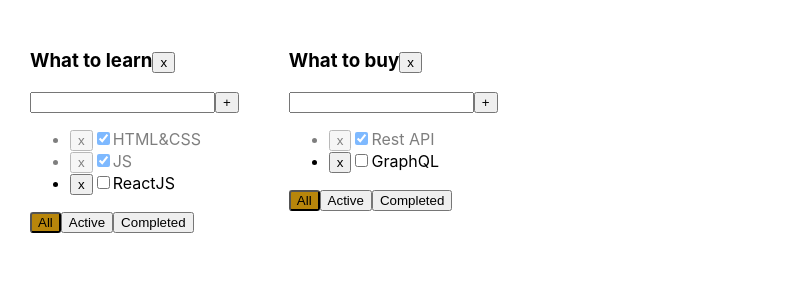
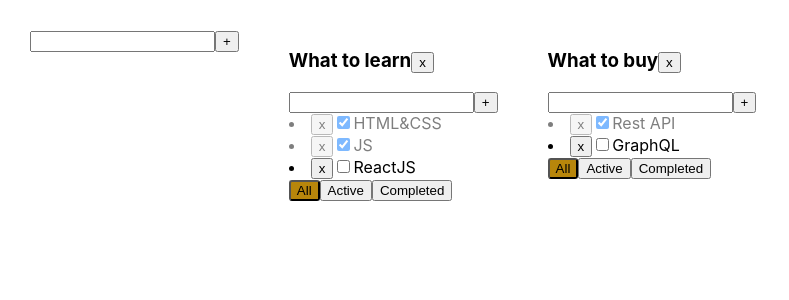
Before and after one commit to gurskygursky/incubator-todo, a React (Create React App) app: page / in a window 1280 px wide. Shown: the top 300 px of the page, without its empty margins (0-789 px from the left). Built offline with nearby package versions, Linux system fonts and the light colour scheme.

Commit message:
task component, fixed error output

```diff
--- a/src/AddItem.tsx
+++ b/src/AddItem.tsx
@@ -42,13 +42,16 @@ export const AddItem: React.FC<PropsType> = (props) => {
             if (inputValue !== '') {
                 onClickHandler();
             }
+            if (inputValue === null) {
+                setError('Incorrect input value');
+            }
         }
     }
 
     const onBlurHandler = (event: ChangeEvent<HTMLInputElement>) => {
-        if (event.currentTarget.value === '') {
-            setError('Incorrect input values');
-        }
+        // if (event.currentTarget.value === '') {
+        //     setError('Incorrect input values');
+        // }
         if (event.currentTarget.value !== '') {
             setError('');
         }
--- a/src/App.tsx
+++ b/src/App.tsx
@@ -5,19 +5,6 @@ import {TasksFilterType, TasksType, TaskType, Todolist, TodolistType} from './To
 import {AddItem} from './AddItem';
 
 export const App = () => {
-
-    // const [tasks, setTasks] = useState<Array<TaskType>>(
-    //     [
-    //         {id: v1(), title: 'HTML&CSS', isDone: true},
-    //         {id: v1(), title: 'JS', isDone: true},
-    //         {id: v1(), title: 'ReactJS', isDone: false},
-    //     ],
-    // );
-
-    // const [lists, setLists] = useState<Array<TodolistType>>([
-    //     {id: v1(), title: 'What to learn', filter: 'All'},
-    //     {id: v1(), title: 'What to read', filter: 'All'}
-    // ]);
 
     let todolistID1 = v1();
     let todolistID2 = v1();
@@ -36,9 +23,8 @@ export const App = () => {
         [todolistID2]: [
             {id: v1(), title: 'Rest API', isDone: true},
             {id: v1(), title: 'GraphQL', isDone: false},
-        ]
-    })
-
+        ],
+    });
 
     const removeTask = (todolistID: string, taskID: string) => {
         setTasks({...tasks, [todolistID]: tasks[todolistID].filter((task: TaskType) => task.id !== taskID)});
@@ -62,7 +48,6 @@ export const App = () => {
     const addTask = (todolistID: string, title: string) => {
         tasks[todolistID] = [{id: v1(), title, isDone: false}, ...tasks[todolistID]];
         setTasks({...tasks});
-        // setTasks([{id: v1(), title, isDone: false}, ...tasks])
     }
 
     const addTodolist = (title: string) => {
@@ -83,7 +68,7 @@ export const App = () => {
         setTasks({
             ...tasks,
             [todolistID]: tasks[todolistID].map((task: TaskType) => task.id === taskID ? {...task, title} : task)
-        })
+        });
     }
 
     const editTodolistTitle = (todolistID: string, title: string) => {
@@ -92,7 +77,7 @@ export const App = () => {
 
     return (
         <div className="App">
-            {/*<AddItem callback={addTodolist}/>*/}
+            <AddItem callback={addTodolist}/>
             {
                 lists.map((todolist: TodolistType) => {
 
--- /dev/null
+++ b/src/Task.tsx
@@ -0,0 +1,38 @@
+import React, {ChangeEvent} from 'react';
+import {TaskType} from './Todolist';
+import {EditableSpan} from './EditableSpan';
+
+type TaskPropsType = {
+    task: TaskType;
+    todolistID: string;
+    removeTask: (todolistID: string, taskID: string) => void;
+    changeTaskStatus: (todolistID: string, taskID: string, isDone: boolean) => void;
+    editTaskTitle: (taskID: string, title: string) => void;
+}
+
+
+export const Task: React.FC<TaskPropsType> = (props) => {
+
+    const removeTask = (todolistID: string, taskID: string) => {
+        props.removeTask(todolistID, taskID);
+    }
+
+    const handleChangeCheckBox = (todolistID: string, taskID: string, isDone: boolean) => {
+        props.changeTaskStatus(todolistID, taskID, isDone);
+    }
+
+    const editTaskTitle = (taskID: string, title: string) => {
+        props.editTaskTitle(taskID, title);
+    }
+
+    return (
+        <li key={props.task.id} className={props.task.isDone ? 'is-done' : ''}>
+            <button onClick={() => removeTask(props.todolistID, props.task.id)}>x</button>
+            <input type="checkbox"
+                   checked={props.task.isDone}
+                   onChange={(event: ChangeEvent<HTMLInputElement>) => handleChangeCheckBox(props.todolistID, props.task.id, event.currentTarget.checked)}
+            />
+            <EditableSpan value={props.task.title} callback={(value) => editTaskTitle(props.task.id, value)}/>
+        </li>
+    );
+}
--- a/src/Todolist.tsx
+++ b/src/Todolist.tsx
@@ -2,6 +2,7 @@ import React, {ChangeEvent} from 'react';
 import './App.css';
 import {AddItem} from 'src/AddItem';
 import {EditableSpan} from './EditableSpan';
+import {Task} from 'src/Task';
 
 export type TodolistType = {
     id: string;
@@ -34,9 +35,6 @@ type PropsType = {
 
 export const Todolist = (props: PropsType) => {
 
-    // const [inputValue, setInputValue] = useState<string>('');
-    // const [error, setError] = useState<string>('');
-
     const removeTask = (todolistID: string, taskID: string) => {
         props.removeTask(todolistID, taskID);
     }
@@ -49,37 +47,8 @@ export const Todolist = (props: PropsType) => {
         props.changeTaskStatus(todolistID, taskID, isDone);
     }
 
-    // const onChangeInputHandler = (event: ChangeEvent<HTMLInputElement>) => {
-    //     if (event.currentTarget.value === '') {
-    //         setError('Incorrect input values');
-    //     }
-    //     if (event.currentTarget.value !== '') {
-    //         setError('');
-    //     }
-    //     setInputValue(event.currentTarget.value);
-    // }
-    // const onBlurHandler = (event: ChangeEvent<HTMLInputElement>) => {
-    //     if (event.currentTarget.value === '') {
-    //         setError('Incorrect input values');
-    //     }
-    //     if (event.currentTarget.value !== '') {
-    //         setError('');
-    //     }
-    // }
-
-    // const addTask = () => {
-    //     if (inputValue.trim() !== '') {
-    //         props.addTask(props.todolistID, inputValue);
-    //         setInputValue('');
-    //         setError('');
-    //     }
-    //     if (inputValue.trim() === '') {
-    //         setError('Incorrect input values');
-    //     }
-    //     console.log(props.tasks);
-    // }
     const addTask = (title: string) => {
-            props.addTask(props.todolistID, title);
+        props.addTask(props.todolistID, title);
     }
 
     const removeTodolist = () => {
@@ -93,51 +62,38 @@ export const Todolist = (props: PropsType) => {
     const editTodolistTitle = (title: string) => {
         props.editTodolistTitle(props.todolistID, title);
     }
-    // const onKeyPressEnter = (event: KeyboardEvent<HTMLInputElement>) => {
-    //     const {key} = event;
-    //
-    //     if (key === 'Enter') {
-    //         if (inputValue !== '') {
-    //             addTask(inputValue);
-    //         }
-    //     }
-    // }
-
-    // const styleError = error ? {outline: 'none', borderColor: 'crimson', borderRadius: '3px'} : {
-    //     outline: 'none',
-    //     borderColor: ''
-    // };
 
     return (
 
         <div>
             <h3>
                 <EditableSpan value={props.title} callback={(value) => editTodolistTitle(value)}/>
-                {/*{props.title}*/}
                 <button onClick={removeTodolist}>x</button>
             </h3>
-            {/*<div>*/}
-                <AddItem callback={addTask}/>
-                {/*<input style={styleError} value={inputValue} onChange={onChangeInputHandler} onKeyDown={onKeyPressEnter}*/}
-                {/*       onBlur={onBlurHandler}/>*/}
-                {/*<button onClick={addTask} disabled={error ? true : false}>+</button>*/}
-                {/*<div style={{color: 'crimson'}}>{error}</div>*/}
-            {/*</div>*/}
-            <ul>
-                {props.tasks.map((task: TaskType) => {
-                    return (
-                        <li key={task.id} className={task.isDone ? 'is-done' : ''}>
-                            <button onClick={() => removeTask(props.todolistID, task.id)}>x</button>
-                            <input type="checkbox"
-                                   checked={task.isDone}
-                                   onChange={(event: ChangeEvent<HTMLInputElement>) => handleChangeCheckBox(props.todolistID, task.id, event.currentTarget.checked)}
-                            />
-                            <EditableSpan value={task.title} callback={(value) => editTaskTitle(task.id, value)}/>
-                            {/*<span>{task.title}</span>*/}
-                        </li>
-                    )
-                })}
-            </ul>
+            <AddItem callback={addTask}/>
+            {props.tasks.map((task: TaskType) =>
+                <Task task={task}
+                      key={task.id}
+                      todolistID={props.todolistID}
+                      removeTask={removeTask}
+                      changeTaskStatus={handleChangeCheckBox}
+                      editTaskTitle={editTaskTitle}
+                />
+            )}
+            {/*<ul>*/}
+            {/*    {props.tasks.map((task: TaskType) => {*/}
+            {/*        return (*/}
+            {/*            <li key={task.id} className={task.isDone ? 'is-done' : ''}>*/}
+            {/*                <button onClick={() => removeTask(props.todolistID, task.id)}>x</button>*/}
+            {/*                <input type="checkbox"*/}
+            {/*                       checked={task.isDone}*/}
+            {/*                       onChange={(event: ChangeEvent<HTMLInputElement>) => handleChangeCheckBox(props.todolistID, task.id, event.currentTarget.checked)}*/}
+            {/*                />*/}
+            {/*                <EditableSpan value={task.title} callback={(value) => editTaskTitle(task.id, value)}/>*/}
+            {/*            </li>*/}
+            {/*        )*/}
+            {/*    })}*/}
+            {/*</ul>*/}
             <div>
                 <button className={props.taskFilterValue === 'All' ? 'active-filter' : ''}
                         onClick={() => onClickChangeFilter(props.todolistID, 'All')}>All
```
